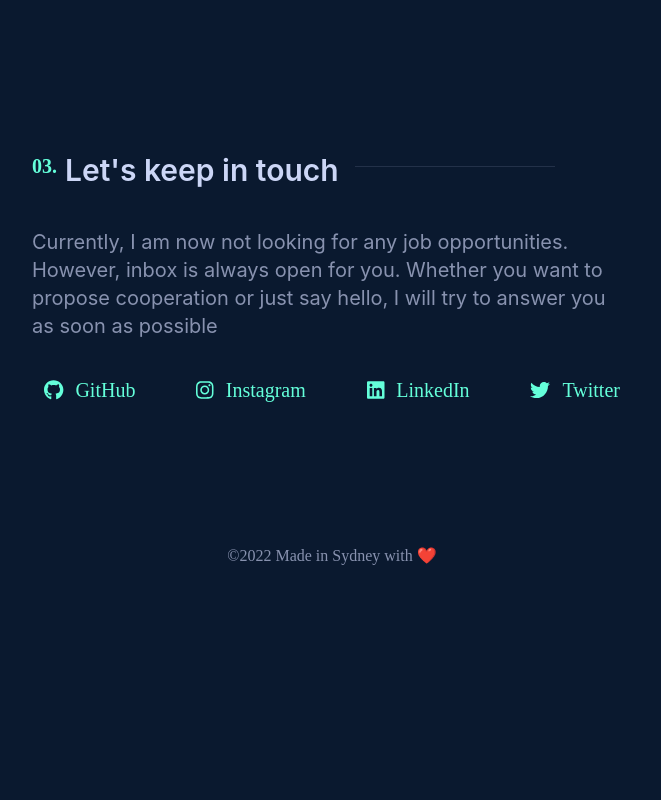
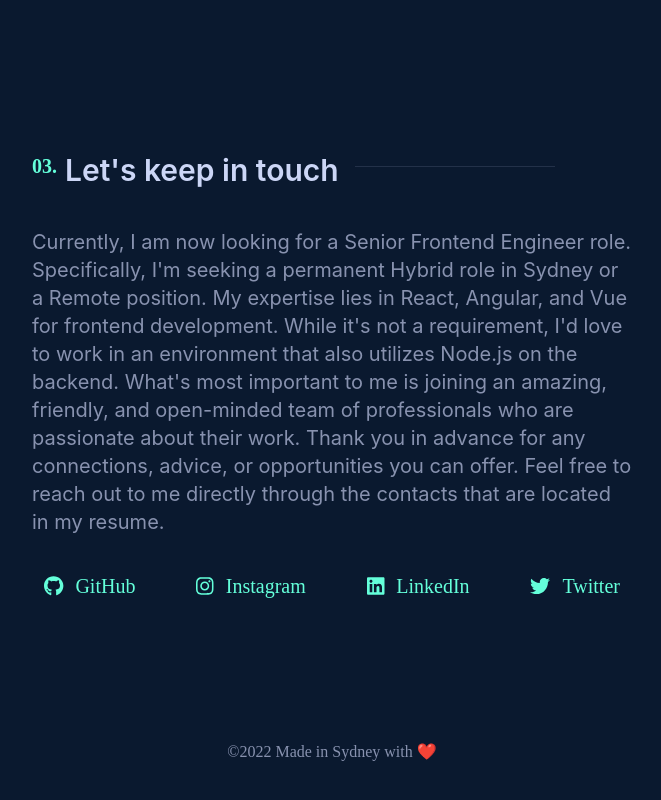
Before and after one commit to sergust/sergeyustinov, a Next.js app: page / in a window 1280 px wide. Shown: the part 3308-4108 px from the top of the page, without its empty margins (308-969 px from the left). Before the commit the page ends 3940 px from the top, so only its background shows below. Built offline with nearby package versions, Linux system fonts and the light colour scheme; a web font is replaced by a local one.

Commit message:
Update job status

```diff
--- a/components/contacts/contacts.tsx
+++ b/components/contacts/contacts.tsx
@@ -40,9 +40,16 @@ const Contacts: NextComponentType = () => {
       >
         <BlockTitle text="Let's keep in touch" number="03" className="mb-8" />
         <p className="mb-4">
-          Currently, I am now not looking for any job opportunities. However,
-          inbox is always open for you. Whether you want to propose cooperation
-          or just say hello, I will try to answer you as soon as possible
+          Currently, I am now looking for a Senior Frontend Engineer role.
+          Specifically, I'm seeking a permanent Hybrid role in Sydney or a
+          Remote position. My expertise lies in React, Angular, and Vue for
+          frontend development. While it's not a requirement, I'd love to work
+          in an environment that also utilizes Node.js on the backend. What's
+          most important to me is joining an amazing, friendly, and open-minded
+          team of professionals who are passionate about their work. Thank you
+          in advance for any connections, advice, or opportunities you can
+          offer. Feel free to reach out to me directly through the contacts that
+          are located in my resume.
         </p>
         <div className="flex justify-between flex-col md:flex-row">
           {contacts.map((contact, index) => (
```
